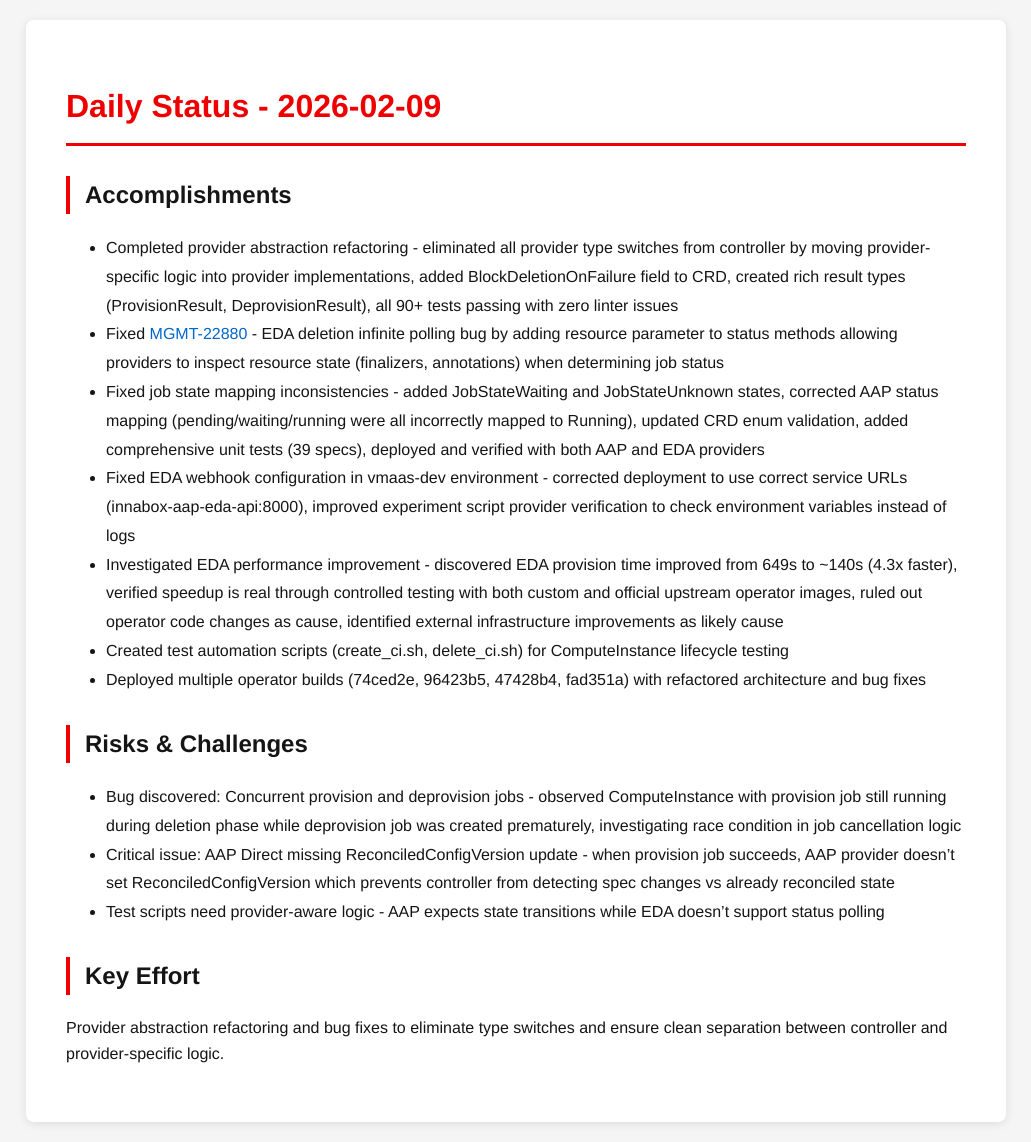
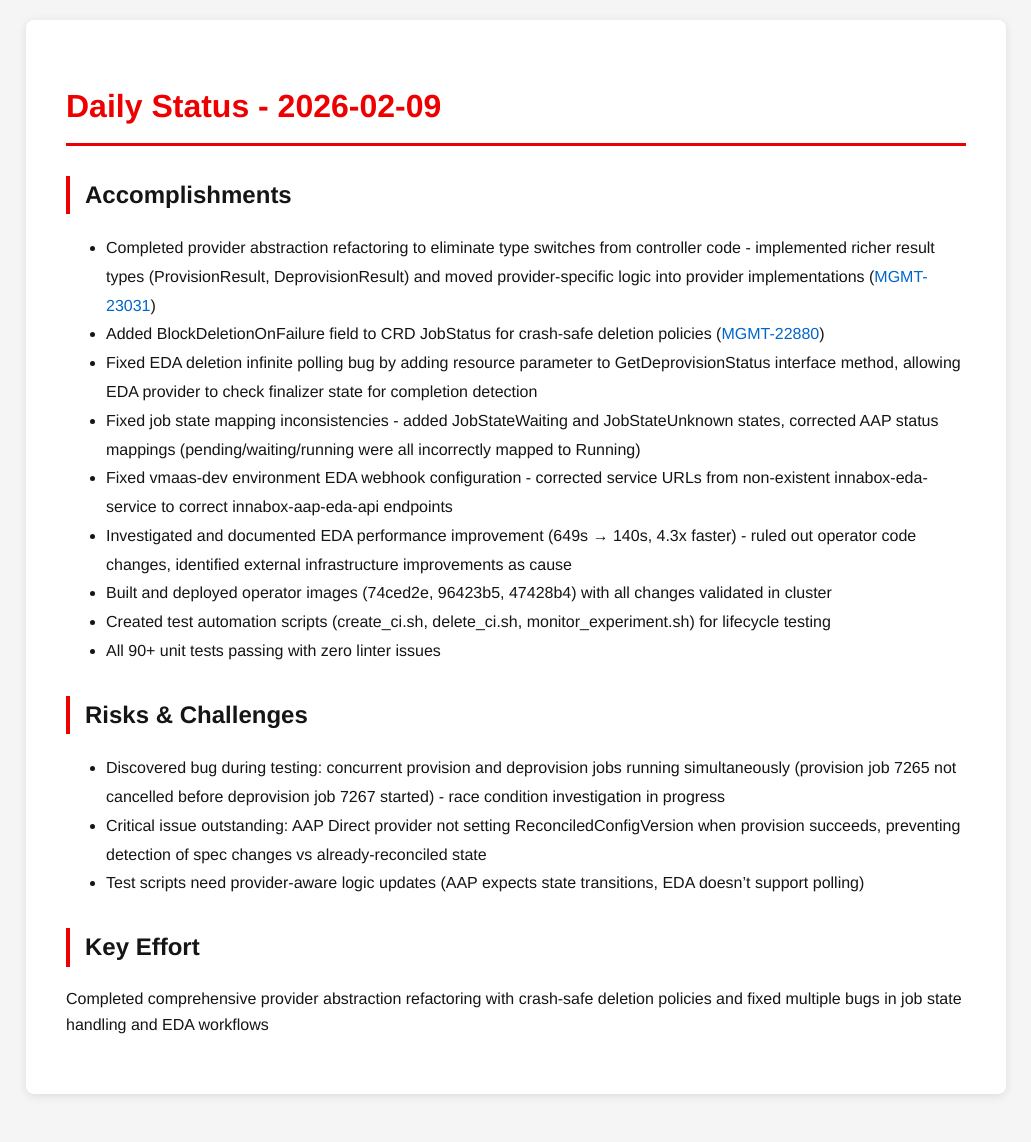
Before and after one commit to tzvatot/daily-status, a Jekyll site: the page built from 2026-02-09.md, in a window 1280 px wide. Shown: the whole page, without its empty margins (124-1155 px from the left). Built offline with Jekyll 4.4.1, drawn with Linux system fonts in a browser that asks for light colours; after the commit the page ends 1114 px from its top, so only the background shows below that.

Commit message:
Daily status update - 2026-02-09

```diff
--- a/2026-02-09.md
+++ b/2026-02-09.md
@@ -7,18 +7,20 @@ date: 2026-02-09
 # Daily Status - 2026-02-09
 
 ## Accomplishments
-- Completed provider abstraction refactoring - eliminated all provider type switches from controller by moving provider-specific logic into provider implementations, added BlockDeletionOnFailure field to CRD, created rich result types (ProvisionResult, DeprovisionResult), all 90+ tests passing with zero linter issues
-- Fixed [MGMT-22880](https://issues.redhat.com/browse/MGMT-22880) - EDA deletion infinite polling bug by adding resource parameter to status methods allowing providers to inspect resource state (finalizers, annotations) when determining job status
-- Fixed job state mapping inconsistencies - added JobStateWaiting and JobStateUnknown states, corrected AAP status mapping (pending/waiting/running were all incorrectly mapped to Running), updated CRD enum validation, added comprehensive unit tests (39 specs), deployed and verified with both AAP and EDA providers
-- Fixed EDA webhook configuration in vmaas-dev environment - corrected deployment to use correct service URLs (innabox-aap-eda-api:8000), improved experiment script provider verification to check environment variables instead of logs
-- Investigated EDA performance improvement - discovered EDA provision time improved from 649s to ~140s (4.3x faster), verified speedup is real through controlled testing with both custom and official upstream operator images, ruled out operator code changes as cause, identified external infrastructure improvements as likely cause
-- Created test automation scripts (create_ci.sh, delete_ci.sh) for ComputeInstance lifecycle testing
-- Deployed multiple operator builds (74ced2e, 96423b5, 47428b4, fad351a) with refactored architecture and bug fixes
+- Completed provider abstraction refactoring to eliminate type switches from controller code - implemented richer result types (ProvisionResult, DeprovisionResult) and moved provider-specific logic into provider implementations ([MGMT-23031](https://issues.redhat.com/browse/MGMT-23031))
+- Added BlockDeletionOnFailure field to CRD JobStatus for crash-safe deletion policies ([MGMT-22880](https://issues.redhat.com/browse/MGMT-22880))
+- Fixed EDA deletion infinite polling bug by adding resource parameter to GetDeprovisionStatus interface method, allowing EDA provider to check finalizer state for completion detection
+- Fixed job state mapping inconsistencies - added JobStateWaiting and JobStateUnknown states, corrected AAP status mappings (pending/waiting/running were all incorrectly mapped to Running)
+- Fixed vmaas-dev environment EDA webhook configuration - corrected service URLs from non-existent innabox-eda-service to correct innabox-aap-eda-api endpoints
+- Investigated and documented EDA performance improvement (649s → 140s, 4.3x faster) - ruled out operator code changes, identified external infrastructure improvements as cause
+- Built and deployed operator images (74ced2e, 96423b5, 47428b4) with all changes validated in cluster
+- Created test automation scripts (create_ci.sh, delete_ci.sh, monitor_experiment.sh) for lifecycle testing
+- All 90+ unit tests passing with zero linter issues
 
 ## Risks & Challenges
-- Bug discovered: Concurrent provision and deprovision jobs - observed ComputeInstance with provision job still running during deletion phase while deprovision job was created prematurely, investigating race condition in job cancellation logic
-- Critical issue: AAP Direct missing ReconciledConfigVersion update - when provision job succeeds, AAP provider doesn't set ReconciledConfigVersion which prevents controller from detecting spec changes vs already reconciled state
-- Test scripts need provider-aware logic - AAP expects state transitions while EDA doesn't support status polling
+- Discovered bug during testing: concurrent provision and deprovision jobs running simultaneously (provision job 7265 not cancelled before deprovision job 7267 started) - race condition investigation in progress
+- Critical issue outstanding: AAP Direct provider not setting ReconciledConfigVersion when provision succeeds, preventing detection of spec changes vs already-reconciled state
+- Test scripts need provider-aware logic updates (AAP expects state transitions, EDA doesn't support polling)
 
 ## Key Effort
-Provider abstraction refactoring and bug fixes to eliminate type switches and ensure clean separation between controller and provider-specific logic.
+Completed comprehensive provider abstraction refactoring with crash-safe deletion policies and fixed multiple bugs in job state handling and EDA workflows
```
